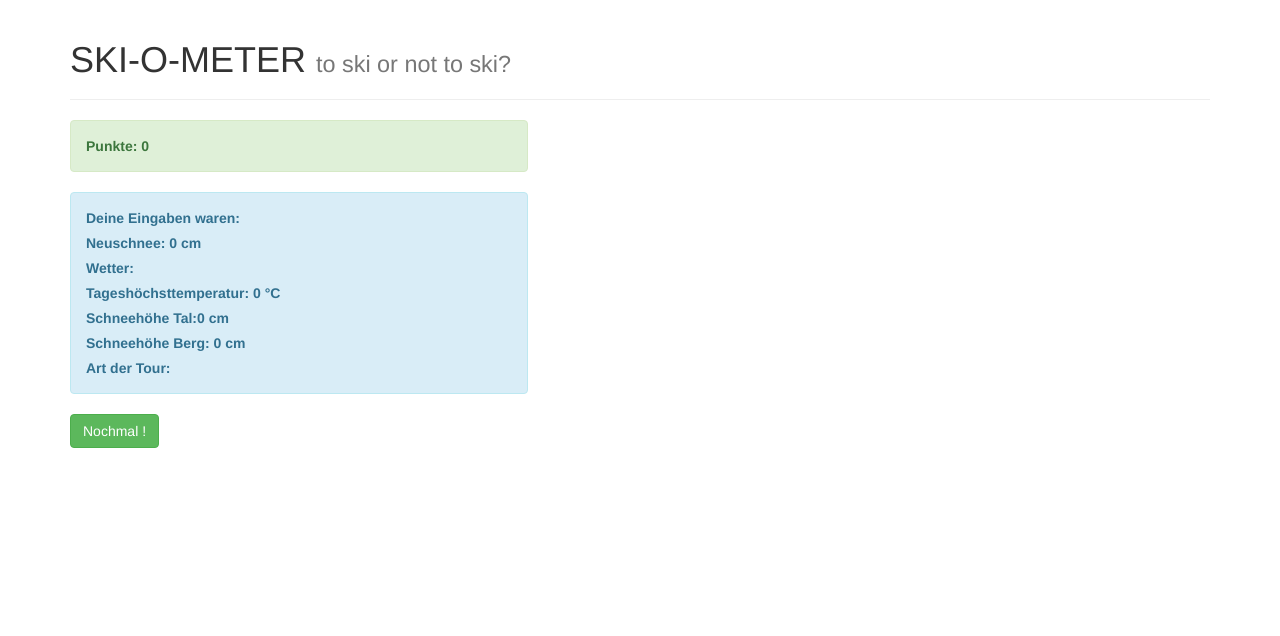
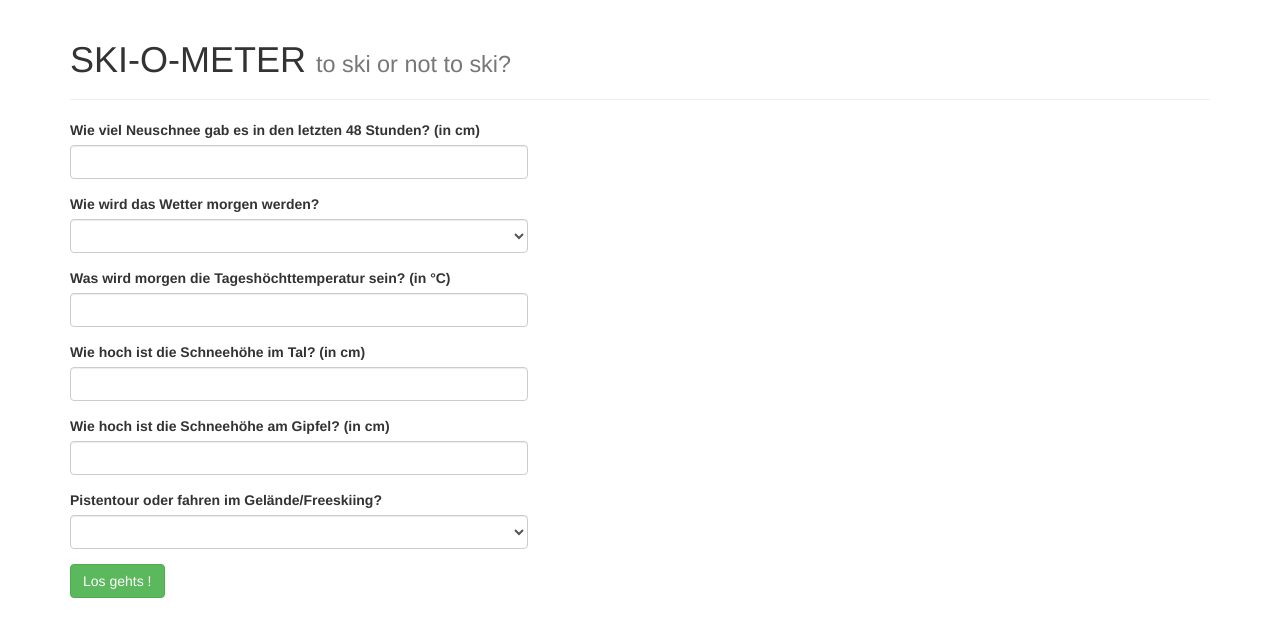
Before and after one commit to superernie77/ski-o-meter, an Angular app: page / in a window 1280 px wide. Shown: the top 636 px of the page. Built offline with nearby package versions, Linux system fonts and the light colour scheme.

Commit message:
default view set

```diff
--- a/src/app/app.component.ts
+++ b/src/app/app.component.ts
@@ -9,7 +9,7 @@ import { CalculationService } from './shared/calculation.service';
 export class AppComponent implements OnInit {
   title = 'ski-o-meter';
 
-  calcCompleted : boolean = true;
+  calcCompleted : boolean = false;
 
   constructor(private calculationService : CalculationService) { }
 
```
